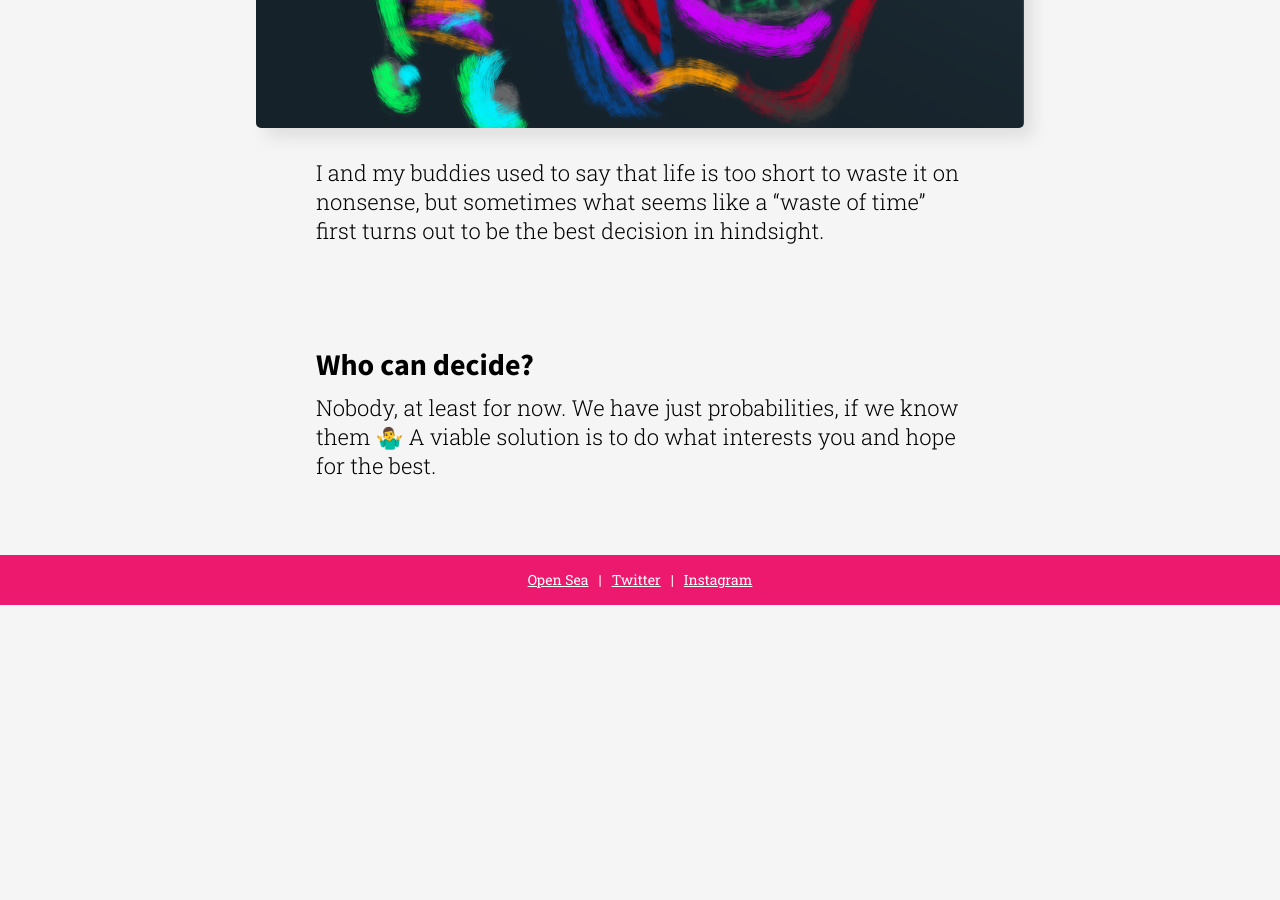
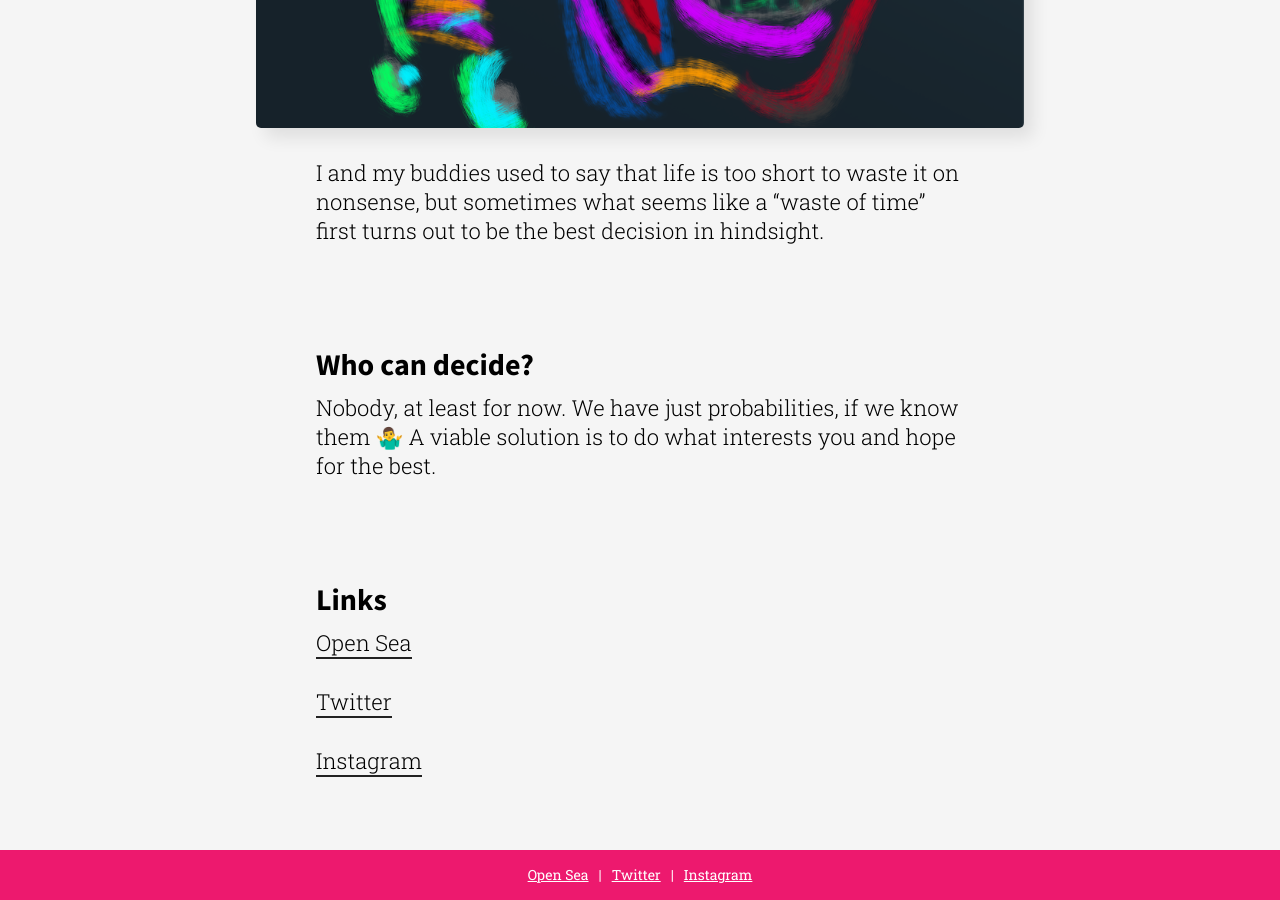
Before and after one commit to AdamGonda/adamgonda.com, a Jekyll site: the page built from _posts/2021-11-21-j22t.md, in a window 1280 px wide and 900 px high, scrolled down 818 px. Built offline with Jekyll 4.4.1, drawn with Linux system fonts in a browser that asks for light colours; before the commit the page ends 1423 px from its top, so only the background shows below that; some of the changed lines change nothing that is shown.

Commit message:
update j22t links

```diff
--- a/_posts/2021-11-21-j22t.md
+++ b/_posts/2021-11-21-j22t.md
@@ -17,10 +17,10 @@ but sometimes what seems like a "waste of time" first turns out to be the best d
 Nobody, at least for now. We have just probabilities, if we know them 🤷‍♂️
 A viable solution is to do what interests you and hope for the best.
 
-<!-- # Links
+# Links
 
-[Open Sea](https://opensea.io/assets/matic/0x2953399124f0cbb46d2cbacd8a89cf0599974963/63563879131930590497082280126170747764774186946585715906348796664753120346113/){:target="_blank"}
+[Open Sea](https://bit.ly/3qXBEuQ){:target="_blank"}
 
-[Twitter](https://twitter.com/pnl116/status/1462373019419090948){:target="_blank"}
+[Twitter](https://twitter.com/pnl116/status/1462417998862503937){:target="_blank"}
 
-[Instagram](https://www.instagram.com/p/CWiOAoxIkDF/){:target="_blank"} -->
+[Instagram](https://www.instagram.com/p/CWikZPNIWbX/){:target="_blank"}
```
